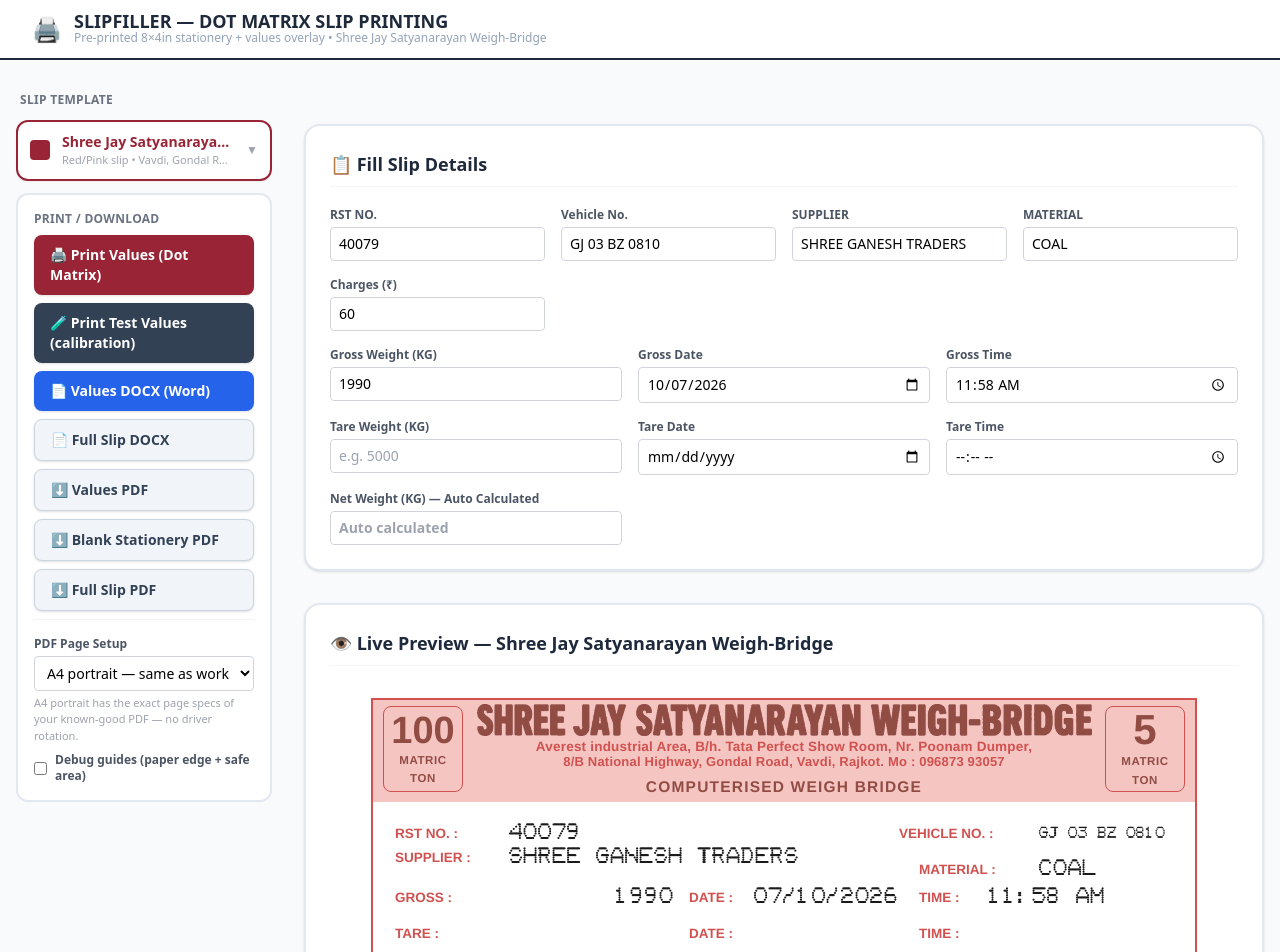
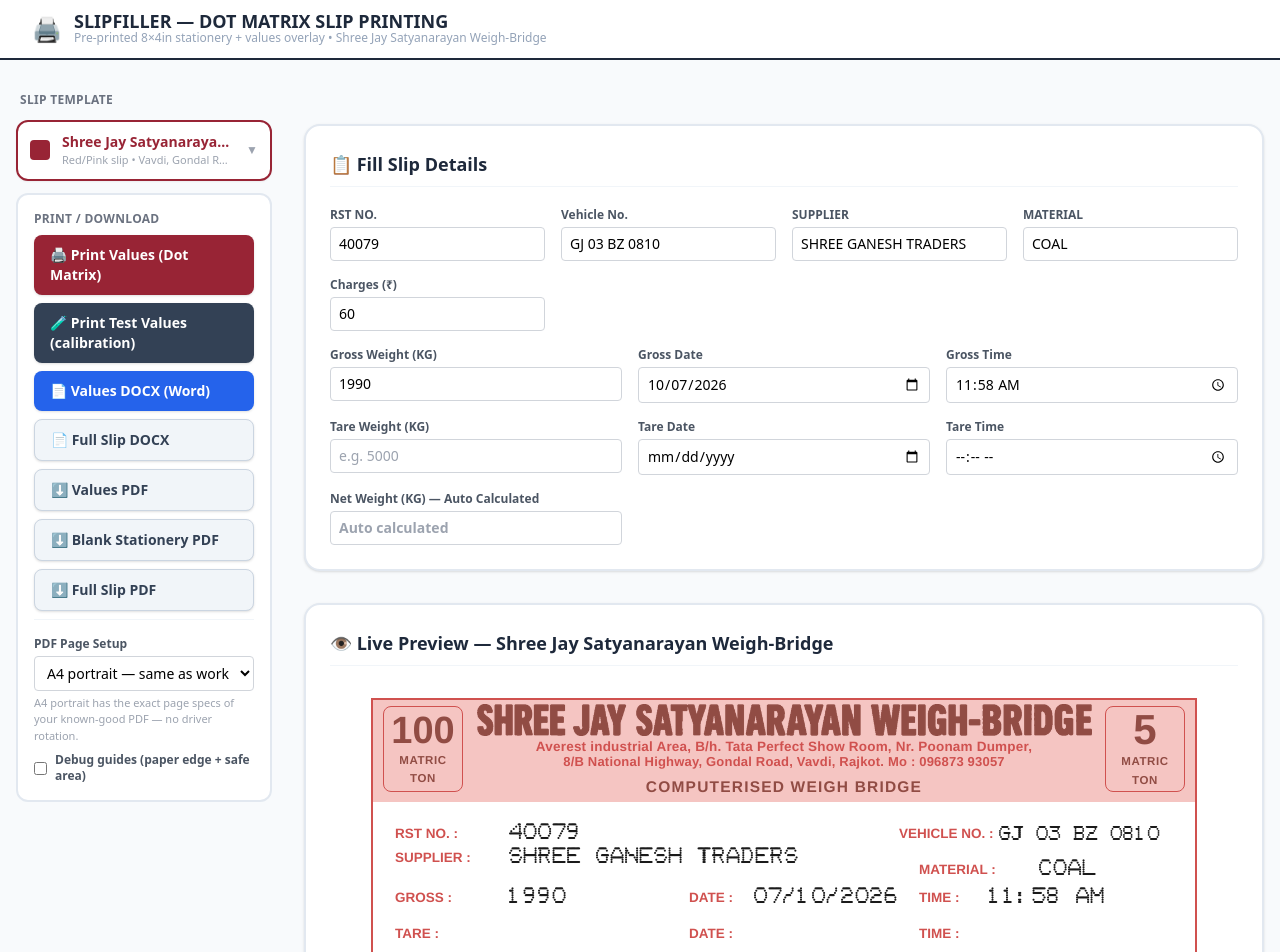
Before and after one commit to satyam-194/SlipFiller, a React (Vite) app: page / in a window 1280 px wide. Shown: the top 952 px of the page. Built offline with nearby package versions, Linux system fonts and the light colour scheme; what @react-pdf/renderer would draw is missing.

Commit message:
fix: jay stayanaryan values pdf done

```diff
--- a/JaySatyanarayanPreview.jsx
+++ b/JaySatyanarayanPreview.jsx
@@ -43,7 +43,7 @@
   letterSpacing: 1,
 }
 // Condensed pitch (17 CPI) — mirrors the matching valNarrow in the PDF
-const valNarrow = { ...val, fontSize: 9.5, letterSpacing: 0.2 }
+const valNarrow = { ...val, fontSize: 12, letterSpacing: 0.4 }
 
 // Footer note row — mirrors noteRow + gujText in the PDF slip, including its
 // lineHeight, so the two render the text block identically.
@@ -61,7 +61,10 @@
 // GROSS / TARE / NET share one right-aligned column ending at 375, so the
 // figures sit just left of "DATE :" (390) with a 15pt gap and their right
 // edges line up regardless of digit count. Mirrors WT in the PDF.
-const WT = { left: 150, width: 165, textAlign: 'right' }
+// GROSS / TARE / NET are LEFT-aligned in the same column as the serial and
+// supplier values above them, as on the original slip — right-aligning them
+// pushed the figures to the far side of the column, well right of that stack.
+const WT = { left: 150 }
 
 // 'YYYY-MM-DD' -> 'DD/MM/YYYY'
 const fmtDate = (d) => (d && /^\d{4}-\d{2}-\d{2}$/.test(d) ? d.split('-').reverse().join('/') : d)
@@ -242,7 +245,7 @@
         <div style={{ ...lbl, left: 36, top: 140 }}>RST NO.  :</div>
         <div style={{ ...val, left: 150, top: 140 }}>{data.serialNo || ''}</div>
         <div style={{ ...lbl, left: 540, top: 140 }}>VEHICLE NO. :</div>
-        <div style={{ ...valNarrow, left: 680, top: 143 }}>{data.vehicleNo || ''}</div>
+        <div style={{ ...valNarrow, left: 640, top: 143 }}>{data.vehicleNo || ''}</div>
 
         {/* Row 2: SUPPLIER & MATERIAL */}
         <div style={{ ...lbl, left: 36, top: 164 }}>SUPPLIER :</div>
--- a/slips/JaySatyanarayanSlip.jsx
+++ b/slips/JaySatyanarayanSlip.jsx
@@ -143,11 +143,12 @@
   // Condensed pitch (the printer's 17 CPI mode) for the VEHICLE NO. run: a
   // 13-char registration from x=680 is 188pt at the normal size and would end
   // at 868, well past the 850 canvas. At 9.5/0.2 it is 126pt and ends at 806.
+  // Same condensed pitch JaynathSlip uses for its dates and times.
   valNarrow: {
     position: 'absolute',
-    fontSize: 9.5,
+    fontSize: 12,
     fontFamily: 'DotMatrix',
-    letterSpacing: 0.2,
+    letterSpacing: 0.4,
   },
 
   // Gujarati terms
@@ -235,7 +236,10 @@
 // Right-aligning the column puts every figure's last digit on a common edge
 // at 375, leaving a 15pt gap before the DATE label — the weights sit directly
 // to the left of the date, which is where the weighing software prints them.
-const WT = { left: 150, width: 165, textAlign: 'right' }
+// GROSS / TARE / NET are LEFT-aligned in the same column as the serial and
+// supplier values above them, as on the original slip — right-aligning them
+// pushed the figures to the far side of the column, well right of that stack.
+const WT = { left: 150 }
 
 // 'YYYY-MM-DD' -> 'DD/MM/YYYY'
 const fmtDate = (d) => (d && /^\d{4}-\d{2}-\d{2}$/.test(d) ? d.split('-').reverse().join('/') : d)
@@ -249,11 +253,42 @@
   return `${String(h % 12 || 12).padStart(2, '0')}:${m.slice(0, 2)} ${ap}`
 }
 
+// Fake bold, as in JaynathSlip. react-pdf has no text-shadow, so the extra
+// strikes are real <Text> layers drawn at the same position plus a sub-point
+// offset. The dot-matrix glyphs are built from isolated dots; printed as a
+// single strike they come out as scattered specks with broken strokes, and
+// these extra passes close the gaps.
+const BOLD_OFFSETS = [[0.35, 0], [0, 0.35]]
+
+function Val({ style, children }) {
+  const flat = Object.assign({}, ...[].concat(style).filter(Boolean))
+  return (
+    <>
+      <Text style={flat}>{children}</Text>
+      {BOLD_OFFSETS.map(([dx, dy], i) => (
+        <Text key={i} style={{ ...flat, left: (flat.left || 0) + dx, top: (flat.top || 0) + dy }}>
+          {children}
+        </Text>
+      ))}
+    </>
+  )
+}
+
+// Registration correction for the 'values' overlay ONLY — the mode that prints
+// onto the pre-printed paper. Measured from a printed sample: the typed values
+// landed left of and above their fields, so the layer shifts right and down.
+// The 'full'/'blank' previews keep the unshifted coordinates.
+const VALUES_DX = -59
+const VALUES_DY = 10
+
 export default function JaySatyanarayanSlip({ data, mode = 'full', offsetX = 0, offsetY = 0, debug = false, pageMode = 'landscape' }) {
   const isValues = mode === 'values'
   const showStatic = mode !== 'values'
   const showValues = mode !== 'blank'
-  const vColor = isValues ? '#000000' : VAL
+  // Pale grey — the real machine's ribbon is worn, so values read much lighter
+  // than the pre-printed labels. The overstrike above keeps the dot-matrix
+  // strokes from breaking up at this weight; going much paler drops dots.
+  const vColor = isValues ? '#8c8c8c' : VAL
 
   const supplierValue = data.supplierName || data.party || ''
 
@@ -350,31 +385,31 @@
 
         {/* Dynamic Values (Dot-matrix overlay) */}
         {showValues && (
-          <View style={{ position: 'absolute', left: offsetX, top: offsetY, width: PAGE_W, height: PAGE_H }}>
+          <View style={{ position: 'absolute', left: offsetX + (isValues ? VALUES_DX : 0), top: offsetY + (isValues ? VALUES_DY : 0), width: PAGE_W, height: PAGE_H }}>
             {/* Row 1 Values */}
-            <Text style={[S.val, { left: 150, top: 140, color: vColor }]}>{data.serialNo || ' '}</Text>
-            <Text style={[S.valNarrow, { left: 680, top: 143, color: vColor }]}>{data.vehicleNo || ' '}</Text>
+            <Val style={[S.val, { left: 150, top: 140, color: vColor }]}>{data.serialNo || ' '}</Val>
+            <Val style={[S.valNarrow, { left: 640, top: 143, color: vColor }]}>{data.vehicleNo || ' '}</Val>
 
             {/* Row 2 Values */}
-            <Text style={[S.val, { left: 150, top: 164, color: vColor }]}>{supplierValue || ' '}</Text>
-            <Text style={[S.val, { left: 680, top: 176, color: vColor }]}>{data.material || ' '}</Text>
+            <Val style={[S.val, { left: 150, top: 164, color: vColor }]}>{supplierValue || ' '}</Val>
+            <Val style={[S.val, { left: 680, top: 176, color: vColor }]}>{data.material || ' '}</Val>
 
             {/* Row 3 Values (GROSS) */}
-            <Text style={[S.val, WT, { top: 204, color: vColor }]}>{data.gross || ' '}</Text>
-            <Text style={[S.val, { left: 395, top: 204, color: vColor }]}>{fmtDate(data.grossDate) || ' '}</Text>
-            <Text style={[S.val, { left: 630, top: 204, color: vColor }]}>{fmtTime(data.grossTime) || ' '}</Text>
+            <Val style={[S.val, WT, { top: 204, color: vColor }]}>{data.gross || ' '}</Val>
+            <Val style={[S.val, { left: 395, top: 204, color: vColor }]}>{fmtDate(data.grossDate) || ' '}</Val>
+            <Val style={[S.val, { left: 630, top: 204, color: vColor }]}>{fmtTime(data.grossTime) || ' '}</Val>
 
             {/* Row 4 Values (TARE) */}
-            <Text style={[S.val, WT, { top: 240, color: vColor }]}>{data.tare || ' '}</Text>
-            <Text style={[S.val, { left: 395, top: 240, color: vColor }]}>{fmtDate(data.tareDate) || ' '}</Text>
-            <Text style={[S.val, { left: 630, top: 240, color: vColor }]}>{fmtTime(data.tareTime) || ' '}</Text>
+            <Val style={[S.val, WT, { top: 240, color: vColor }]}>{data.tare || ' '}</Val>
+            <Val style={[S.val, { left: 395, top: 240, color: vColor }]}>{fmtDate(data.tareDate) || ' '}</Val>
+            <Val style={[S.val, { left: 630, top: 240, color: vColor }]}>{fmtTime(data.tareTime) || ' '}</Val>
 
             {/* Row 5 Values (NET & Charges) */}
-            <Text style={[S.val, WT, { top: 276, color: vColor }]}>{data.net || ' '}</Text>
+            <Val style={[S.val, WT, { top: 276, color: vColor }]}>{data.net || ' '}</Val>
             {data.charges ? (
-              <Text style={[S.val, { left: 460, top: 276, color: vColor }]}>
+              <Val style={[S.val, { left: 460, top: 276, color: vColor }]}>
                 {`Charges(Rs) :   ${data.charges}`}
-              </Text>
+              </Val>
             ) : null}
           </View>
         )}
```
